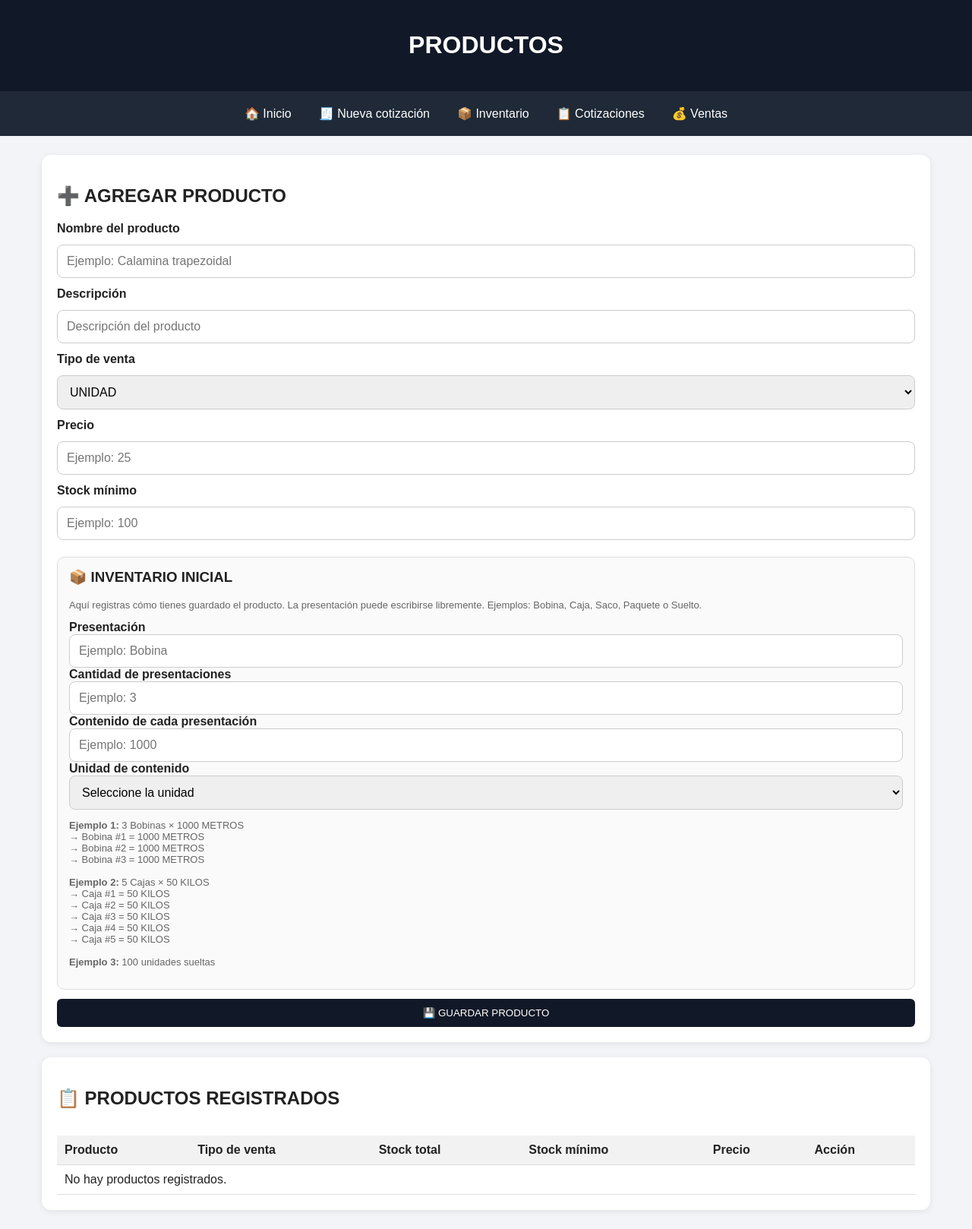
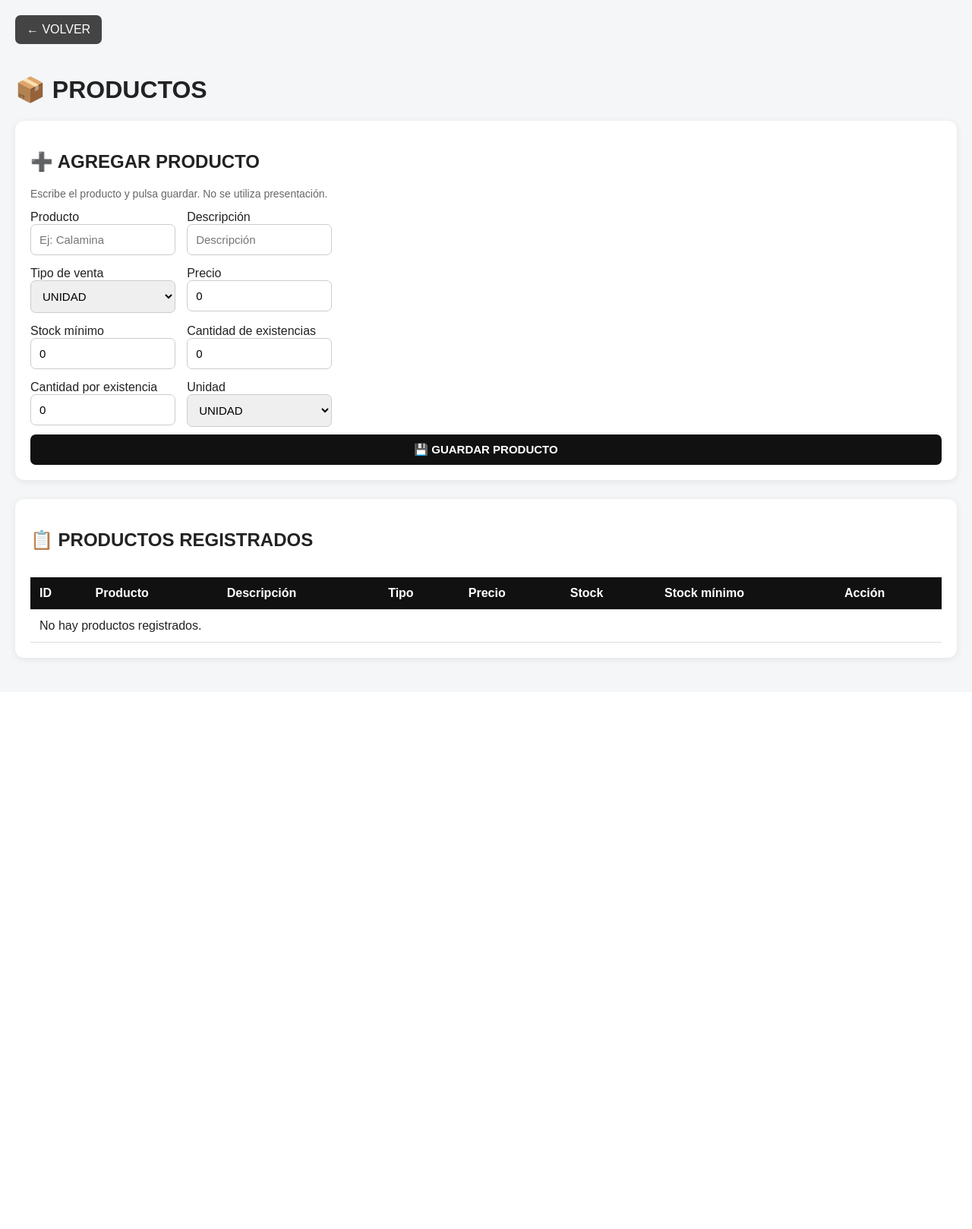
Before and after one commit to alextrex147-cloud/sistema-cotizaciones, a Flask app: template templates/productos.html in a window 1280 px wide. Shown: the whole page at 76% size. After the commit the page ends 874 px from the top, so only its background shows below. Run offline with Flask 3, Linux system fonts and the light colour scheme; the template is opened without the code that fills it, so the values that code supplies are empty; parts of the project's set-up code (start-up, migrations or seed data) failed here and were passed over.

Commit message:
Update productos.html

```diff
--- a/templates/productos.html
+++ b/templates/productos.html
@@ -5,48 +5,87 @@
 
     <meta charset="UTF-8">
 
-<meta name="viewport"
-      content="width=device-width, initial-scale=1.0">
+    <meta
+        name="viewport"
+        content="width=device-width, initial-scale=1.0"
+    >
 
     <title>Productos</title>
 
-<link rel="stylesheet"
-      href="{{ url_for('static', filename='style.css') }}">
+    <link
+        rel="stylesheet"
+        href="{{ url_for('static', filename='style.css') }}"
+    >
 
     <style>
 
-.form-inventario {
-    display: grid;
-    gap: 12px;
-    margin-top: 15px;
+        body {
+            font-family: Arial, sans-serif;
+            margin: 0;
+            padding: 20px;
+            background: #f4f6f8;
         }
 
-.form-inventario input,
-.form-inventario select,
-.form-inventario textarea {
+        .contenedor {
+            max-width: 1300px;
+            margin: auto;
+        }
+
+        .tarjeta {
+            background: white;
+            padding: 20px;
+            margin-bottom: 25px;
+            border-radius: 12px;
+            box-shadow: 0 2px 10px rgba(0,0,0,0.08);
+        }
+
+        h1,
+        h2 {
+            color: #222;
+        }
+
+        .formulario {
+            display: grid;
+            grid-template-columns:
+                repeat(auto-fit, minmax(180px, 1fr));
+            gap: 15px;
+        }
+
+        input,
+        select,
+        button {
             width: 100%;
             box-sizing: border-box;
-    padding: 12px;
+            padding: 11px;
+            border-radius: 7px;
             border: 1px solid #ccc;
-    border-radius: 8px;
-    font-size: 16px;
+            font-size: 15px;
         }
 
-.grupo-inventario {
-    border: 1px solid #ddd;
-    border-radius: 10px;
-    padding: 15px;
-    margin-top: 10px;
-    background: #fafafa;
+        button {
+            border: none;
+            background: #111;
+            color: white;
+            font-weight: bold;
+            cursor: pointer;
         }
 
-.grupo-inventario h3 {
-    margin-top: 0;
+        button:hover {
+            opacity: 0.85;
         }
 
-.ayuda {
-    font-size: 13px;
-    color: #666;
+        .boton-eliminar {
+            background: #d62828;
+        }
+
+        .boton-volver {
+            display: inline-block;
+            text-decoration: none;
+            background: #444;
+            color: white;
+            padding: 10px 15px;
+            border-radius: 7px;
+            margin-bottom: 20px;
         }
 
         .tabla-contenedor {
@@ -56,34 +95,28 @@
         table {
             width: 100%;
             border-collapse: collapse;
+            min-width: 900px;
         }
 
         th,
         td {
-    padding: 10px;
+            padding: 12px;
             border-bottom: 1px solid #ddd;
             text-align: left;
         }
 
         th {
-    background: #f2f2f2;
+            background: #111;
+            color: white;
         }
 
-.badge {
-    display: inline-block;
-    padding: 4px 8px;
-    border-radius: 6px;
-    background: #eee;
-    font-size: 13px;
+        .ayuda {
+            color: #666;
+            font-size: 14px;
         }
 
-.danger {
-    background: #dc3545;
-    color: white;
-    border: none;
-    padding: 8px 12px;
-    border-radius: 6px;
-    cursor: pointer;
+        .accion {
+            width: 140px;
         }
 
     </style>
@@ -92,96 +125,79 @@ th {
 
 <body>
 
-<header>
+<div class="contenedor">
 
-<h1>PRODUCTOS</h1>
-
-</header>
+    <a
+        href="{{ url_for('inicio') }}"
+        class="boton-volver"
+    >
+        ← VOLVER
+    </a>
 
 
-<nav>
-
-<a href="{{ url_for('inicio') }}">
-🏠 Inicio
-</a>
-
-<a href="{{ url_for('nueva_cotizacion') }}">
-🧾 Nueva cotización
-</a>
-
-<a href="{{ url_for('inventario') }}">
-📦 Inventario
-</a>
-
-<a href="{{ url_for('historial') }}">
-📋 Cotizaciones
-</a>
-
-<a href="{{ url_for('ventas') }}">
-💰 Ventas
-</a>
-
-</nav>
-
-
-<main>
+    <h1>📦 PRODUCTOS</h1>
 
 
     <!-- =====================================================
          AGREGAR PRODUCTO
          ===================================================== -->
 
-<section class="panel">
+    <div class="tarjeta">
 
         <h2>➕ AGREGAR PRODUCTO</h2>
 
+        <p class="ayuda">
+            Escribe el producto y pulsa guardar.
+            No se utiliza presentación.
+        </p>
+
         <form
+            action="{{ url_for('agregar_producto') }}"
             method="POST"
-    action="{{ url_for('agregar_producto') }}"
-    class="form-inventario"
         >
 
+            <div class="formulario">
+
+                <div>
 
                     <label>
-
-<strong>
-Nombre del producto
-</strong>
-
+                        Producto
                     </label>
 
                     <input
+                        type="text"
                         name="nombre"
-    placeholder="Ejemplo: Calamina trapezoidal"
+                        placeholder="Ej: Calamina"
                         required
+                        autocomplete="off"
                     >
 
+                </div>
+
+
+                <div>
 
                     <label>
-
-<strong>
                         Descripción
-</strong>
-
                     </label>
 
                     <input
+                        type="text"
                         name="descripcion"
-    placeholder="Descripción del producto"
+                        placeholder="Descripción"
                     >
 
+                </div>
+
+
+                <div>
 
                     <label>
-
-<strong>
                         Tipo de venta
-</strong>
-
                     </label>
 
                     <select
                         name="tipo_venta"
-    id="tipo"
                         required
                     >
 
@@ -199,132 +215,87 @@ KILO
 
                     </select>
 
+                </div>
+
+
+                <div>
 
                     <label>
-
-<strong>
                         Precio
-</strong>
-
                     </label>
 
                     <input
+                        type="number"
                         name="precio"
-    type="number"
+                        min="0"
                         step="0.01"
-    min="0"
-    placeholder="Ejemplo: 25"
-    required
+                        value="0"
                     >
 
+                </div>
+
+
+                <div>
 
                     <label>
-
-<strong>
                         Stock mínimo
-</strong>
-
                     </label>
 
                     <input
+                        type="number"
                         name="stock_minimo"
-    type="number"
+                        min="0"
                         step="0.01"
-    min="0"
-    placeholder="Ejemplo: 100"
+                        value="0"
                     >
 
-
-<!-- =====================================================
-     INVENTARIO INICIAL
-===================================================== -->
-
-<div class="grupo-inventario">
-
-<h3>
-📦 INVENTARIO INICIAL
-</h3>
-
-<p class="ayuda">
-
-Aquí registras cómo tienes guardado el producto.
-
-La presentación puede escribirse libremente.
-
-Ejemplos:
-
-Bobina, Caja, Saco, Paquete o Suelto.
-
-</p>
+                </div>
 
 
+                <div>
+
                     <label>
-
-<strong>
-Presentación
-</strong>
-
+                        Cantidad de existencias
                     </label>
 
                     <input
-    name="presentacion"
-    type="text"
-    placeholder="Ejemplo: Bobina"
-    required
+                        type="number"
+                        name="cantidad_existencias"
+                        min="0"
+                        step="1"
+                        value="0"
                     >
 
+                </div>
+
+
+                <div>
 
                     <label>
-
-<strong>
-Cantidad de presentaciones
-</strong>
-
+                        Cantidad por existencia
                     </label>
 
                     <input
-    name="cantidad_contenedores"
                         type="number"
-    min="1"
-    step="1"
-    placeholder="Ejemplo: 3"
-    required
+                        name="cantidad_por_existencia"
+                        min="0"
+                        step="0.01"
+                        value="0"
                     >
 
+                </div>
+
+
+                <div>
 
                     <label>
-
-<strong>
-Contenido de cada presentación
-</strong>
-
+                        Unidad
                     </label>
 
-<input
-    name="cantidad_por_contenedor"
-    type="number"
-    min="0.01"
-    step="0.01"
-    placeholder="Ejemplo: 1000"
-    required
->
+                    <select name="unidad">
 
-
-<label>
-
-<strong>
-Unidad de contenido
-</strong>
-
-</label>
-
-<select
-    name="unidad"
-    required
->
-
-<option value="">
-Seleccione la unidad
+                        <option value="unidad">
+                            UNIDAD
                         </option>
 
                         <option value="metros">
@@ -335,96 +306,32 @@ METROS
                             KILOS
                         </option>
 
-<option value="unidad">
-UNIDAD
-</option>
-
                     </select>
 
-
-<p class="ayuda">
-
-<strong>
-Ejemplo 1:
-</strong>
-
-3 Bobinas × 1000 METROS
-
-<br>
-
-→ Bobina #1 = 1000 METROS
-
-<br>
-
-→ Bobina #2 = 1000 METROS
-
-<br>
-
-→ Bobina #3 = 1000 METROS
-
-<br><br>
-
-<strong>
-Ejemplo 2:
-</strong>
-
-5 Cajas × 50 KILOS
-
-<br>
-
-→ Caja #1 = 50 KILOS
-
-<br>
-
-→ Caja #2 = 50 KILOS
-
-<br>
-
-→ Caja #3 = 50 KILOS
-
-<br>
-
-→ Caja #4 = 50 KILOS
-
-<br>
-
-→ Caja #5 = 50 KILOS
-
-<br><br>
-
-<strong>
-Ejemplo 3:
-</strong>
-
-100 unidades sueltas
-
-</p>
+                </div>
 
             </div>
 
 
-<button
-    type="submit"
->
+            <br>
 
+
+            <button type="submit">
                 💾 GUARDAR PRODUCTO
-
             </button>
 
         </form>
 
-</section>
+    </div>
 
 
     <!-- =====================================================
          LISTA DE PRODUCTOS
          ===================================================== -->
 
-<section class="panel">
+    <div class="tarjeta">
 
-<h2>
-📋 PRODUCTOS REGISTRADOS
-</h2>
+        <h2>📋 PRODUCTOS REGISTRADOS</h2>
 
         <div class="tabla-contenedor">
 
@@ -435,19 +342,19 @@ Ejemplo 3:
                     <tr>
 
                         <th>
+                            ID
+                        </th>
+
+                        <th>
                             Producto
                         </th>
 
                         <th>
-Tipo de venta
+                            Descripción
                         </th>
 
                         <th>
-Stock total
-</th>
-
-<th>
-Stock mínimo
+                            Tipo
                         </th>
 
                         <th>
@@ -455,6 +362,14 @@ Precio
                         </th>
 
                         <th>
+                            Stock
+                        </th>
+
+                        <th>
+                            Stock mínimo
+                        </th>
+
+                        <th class="accion">
                             Acción
                         </th>
 
@@ -464,90 +379,57 @@ Acción
 
                 <tbody>
 
+                {% if productos %}
+
                     {% for p in productos %}
 
                     <tr>
 
                         <td>
+                            {{ p.id }}
+                        </td>
 
+                        <td>
                             <strong>
                                 {{ p.nombre }}
                             </strong>
-
-{% if p.descripcion %}
-
-<br>
-
-<small>
-{{ p.descripcion }}
-</small>
-
-{% endif %}
-
                         </td>
 
+                        <td>
+                            {{ p.descripcion or "-" }}
+                        </td>
 
                         <td>
-
-<span class="badge">
-
-{% if p.tipo_venta == "metro" %}
-
-METRO
-
-{% elif p.tipo_venta == "kilo" %}
-
-KILO
-
-{% else %}
-
-UNIDAD
-
-{% endif %}
-
-</span>
-
+                            {{ p.tipo_venta|upper }}
                         </td>
 
+                        <td>
+                            Bs {{ "%.2f"|format(
+                                p.precio|float
+                            ) }}
+                        </td>
 
                         <td>
-
-{{ "%.2f"|format(p.stock or 0) }}
-
+                            {{ p.stock or 0 }}
                         </td>
 
-
                         <td>
-
-{{ "%.2f"|format(p.stock_minimo or 0) }}
-
+                            {{ p.stock_minimo or 0 }}
                         </td>
-
-
-<td>
-
-{{ "%.2f"|format(p.precio or 0) }}
-
-Bs
-
-</td>
-
 
                         <td>
 
                             <form
+                                action="{{ url_for('eliminar_producto', id=p.id) }}"
                                 method="POST"
-    action="{{ url_for('eliminar_producto', id=p.id) }}"
-    onsubmit="return confirm('¿Estás seguro de eliminar este producto?');"
+                                onsubmit="return confirm('¿Seguro que quieres eliminar este producto y sus existencias?');"
                             >
 
                                 <button
                                     type="submit"
-    class="danger"
+                                    class="boton-eliminar"
                                 >
-
-🗑️ Eliminar
-
+                                    🗑️ ELIMINAR
                                 </button>
 
                             </form>
@@ -556,19 +438,19 @@ Bs
 
                     </tr>
 
+                    {% endfor %}
+
                 {% else %}
 
                     <tr>
 
-<td colspan="6">
-
+                        <td colspan="8">
                             No hay productos registrados.
-
                         </td>
 
                     </tr>
 
-{% endfor %}
+                {% endif %}
 
                 </tbody>
 
@@ -576,10 +458,9 @@ No hay productos registrados.
 
         </div>
 
-</section>
+    </div>
 
-
-</main>
+</div>
 
 </body>
 
```
Lines whose indentation alone changed are shown as unchanged.
